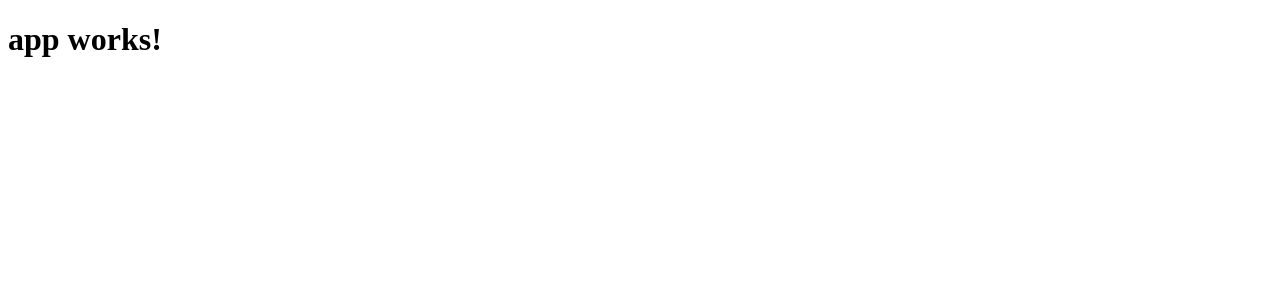
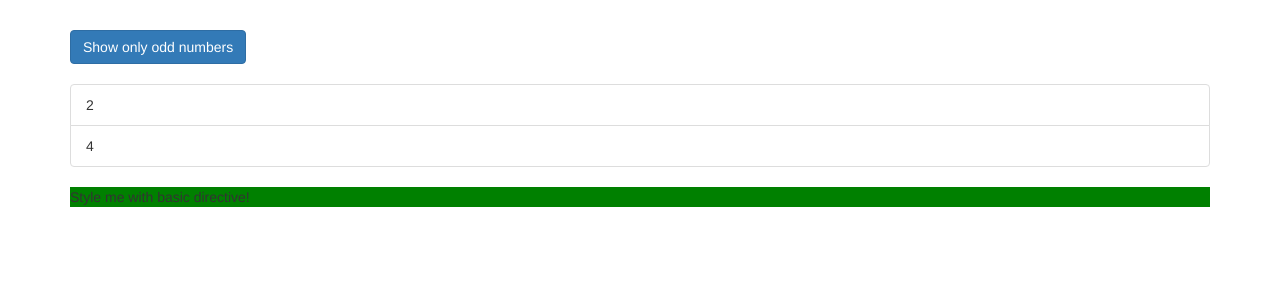
Before and after one commit to olegbezk/ng4-attribute-directive, an Angular app: page / in a window 1280 px wide. Shown: the top 300 px of the page. Built offline with nearby package versions, Linux system fonts and the light colour scheme.

Commit message:
add basic attribute directive

```diff
--- a/angular-cli.json
+++ b/angular-cli.json
@@ -18,6 +18,7 @@
       "tsconfig": "tsconfig.json",
       "prefix": "app",
       "styles": [
+        "../node_modules/bootstrap/dist/css/bootstrap.min.css",
         "styles.css"
       ],
       "scripts": [],
--- a/src/app/app.component.css
+++ b/src/app/app.component.css
@@ -0,0 +1,7 @@
+.container {
+  margin-top: 30px;
+}
+
+.odd {
+  color: red;
+}
--- a/src/app/app.component.html
+++ b/src/app/app.component.html
@@ -1,3 +1,31 @@
-<h1>
-  {{title}}
-</h1>
+<div class="container">
+  <div class="row">
+    <div class="col-xs-12">
+      <button class="btn btn-primary"
+              (click)="onlyOdd = !onlyOdd">Show only odd numbers
+      </button>
+      <br><br>
+      <ul class="list-group">
+        <div *ngIf="onlyOdd">
+          <li
+            class="list-group-item"
+            [ngClass]="{odd: odd %2 !== 0}"
+            [ngStyle]="{backgroundColor: odd %2 !== 0 ? 'yellow' : 'transparent'}"
+            *ngFor="let odd of oddNumbers">
+            {{ odd }}
+          </li>
+        </div>
+        <div *ngIf="!onlyOdd ">
+          <li
+            class="list-group-item"
+            [ngClass]="{odd: even %2 !== 0}"
+            [ngStyle]="{backgroundColor: even %2 !== 0 ? 'yellow' : 'transparent'}"
+            *ngFor="let even of evenNumbers">
+            {{ even }}
+          </li>
+        </div>
+      </ul>
+      <p appBasicHighlight>Style me with basic directive!</p>
+    </div>
+  </div>
+</div>
--- a/src/app/app.component.ts
+++ b/src/app/app.component.ts
@@ -1,4 +1,4 @@
-import { Component } from '@angular/core';
+import {Component} from '@angular/core';
 
 @Component({
   selector: 'app-root',
@@ -6,5 +6,8 @@ import { Component } from '@angular/core';
   styleUrls: ['./app.component.css']
 })
 export class AppComponent {
-  title = 'app works!';
+  numbers = [1, 2, 3, 4, 5];
+  oddNumbers  = [1, 3, 5];
+  evenNumbers = [2, 4];
+  onlyOdd = false;
 }
--- a/src/app/app.module.ts
+++ b/src/app/app.module.ts
@@ -4,10 +4,12 @@ import { FormsModule } from '@angular/forms';
 import { HttpModule } from '@angular/http';
 
 import { AppComponent } from './app.component';
+import {BasicHighlightDirective} from './basic-highlight/basic-highlight.directive';
 
 @NgModule({
   declarations: [
-    AppComponent
+    AppComponent,
+    BasicHighlightDirective
   ],
   imports: [
     BrowserModule,
--- /dev/null
+++ b/src/app/basic-highlight/basic-highlight.directive.ts
@@ -0,0 +1,12 @@
+import {Directive, ElementRef, OnInit} from '@angular/core';
+@Directive({
+  selector: '[appBasicHighlight]'
+})
+export class BasicHighlightDirective implements OnInit {
+  constructor(private elementRef: ElementRef) {
+  }
+
+  ngOnInit() {
+    this.elementRef.nativeElement.style.backgroundColor = 'green';
+  }
+}
```
